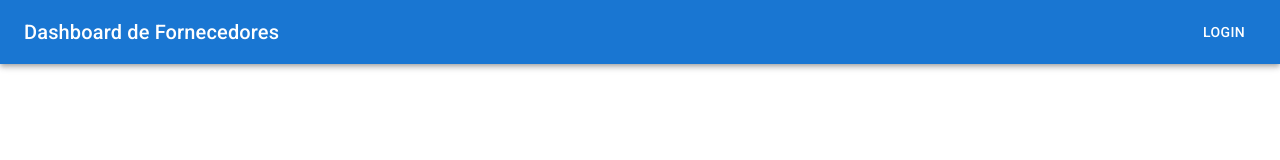
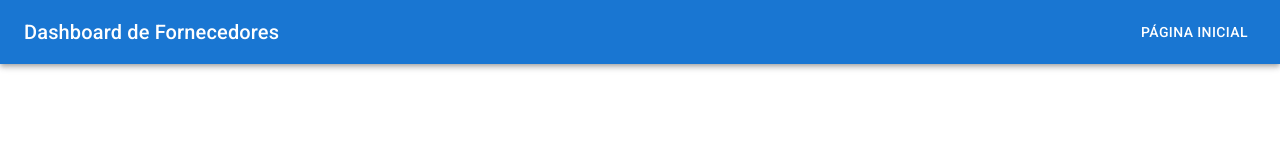
Before and after one commit to unimatrix2/teste-insight-it, a Next.js app: page / in a window 1280 px wide. Shown: the top 160 px of the page. Built offline with nearby package versions, Linux system fonts and the light colour scheme.

Commit message:
button now goes to landing

```diff
--- a/components/AppBar.jsx
+++ b/components/AppBar.jsx
@@ -4,6 +4,7 @@ import Box from '@mui/material/Box';
 import Toolbar from '@mui/material/Toolbar';
 import Typography from '@mui/material/Typography';
 import Button from '@mui/material/Button';
+import Link from 'next/link';
 
 export default function MainAppBar() {
 	return (
@@ -13,7 +14,9 @@ export default function MainAppBar() {
 					<Typography variant="h6" component="div" sx={{ flexGrow: 1 }}>
 						Dashboard de Fornecedores
 					</Typography>
-					<Button color="inherit">Login</Button>
+					<Link href='/'>
+						<Button color="inherit">Página Inicial</Button>
+					</Link>
 				</Toolbar>
 			</AppBar>
 		</Box>
```
